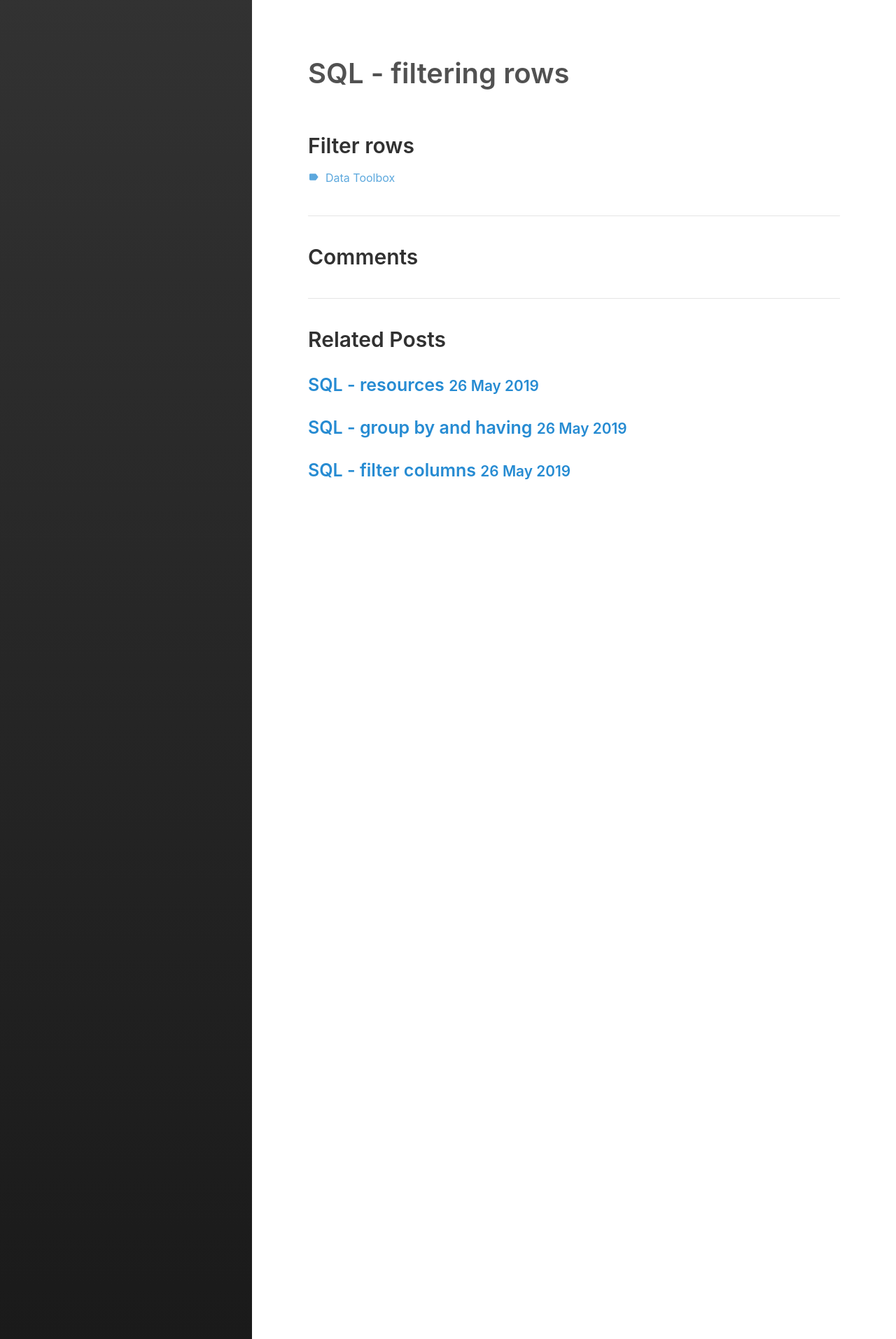
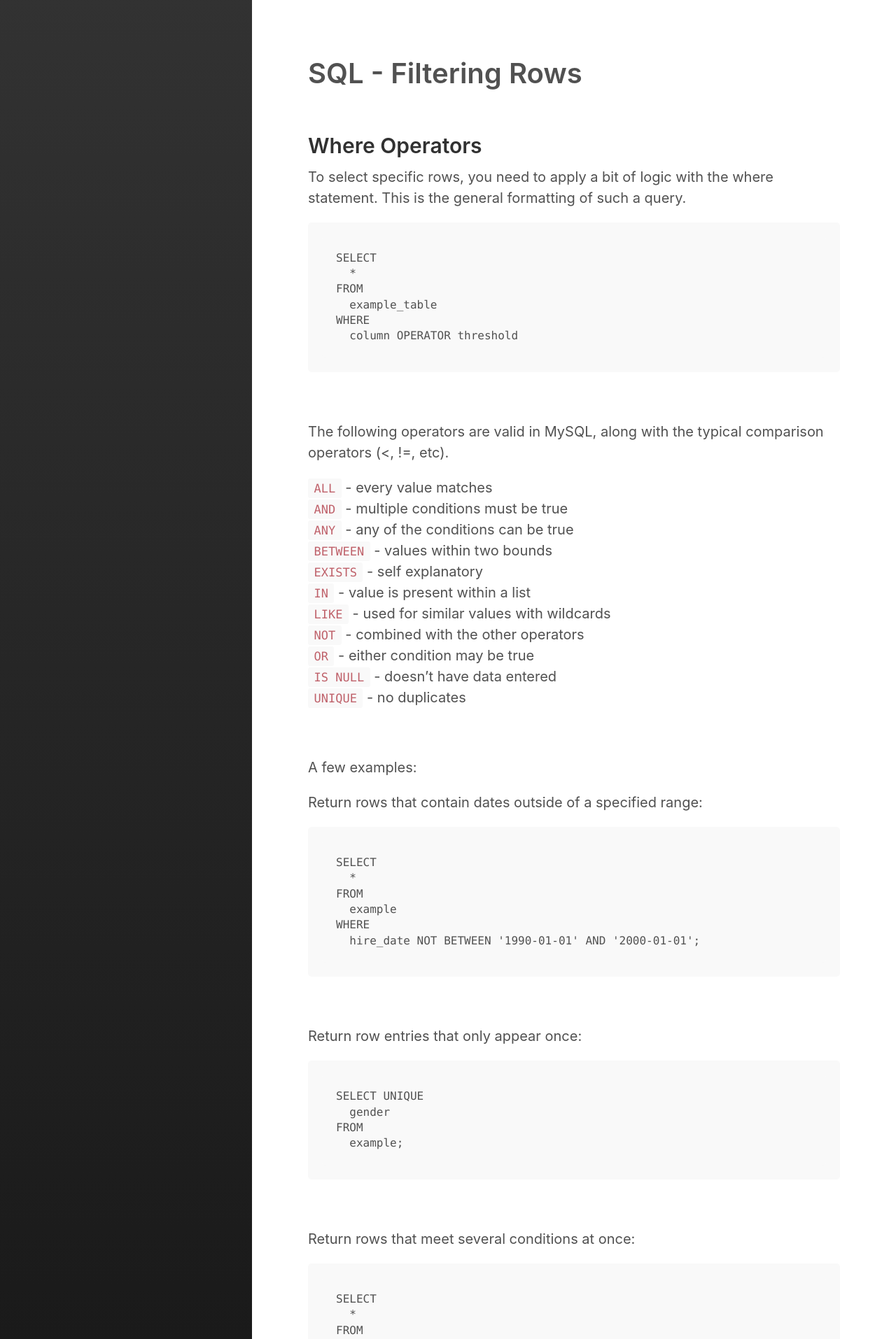
Before and after one commit to fisherra/fisherankney, a Jekyll site: the page built from _posts/2019-05-26-sql-filter-rows.md, in a window 1280 px wide. Shown: the top 1914 px of the page at 70% size. Built offline with Jekyll 4.4.1, drawn with Linux system fonts in a browser that asks for light colours; some of the changed text lies outside the part shown.

Commit message:
complete filter columns and rows articles

````diff
--- a/_posts/2019-05-26-sql-filter-rows.md
+++ b/_posts/2019-05-26-sql-filter-rows.md
@@ -1,6 +1,6 @@
 ---
 layout: post
-title: "SQL - filtering rows"
+title: "SQL - Filtering Rows"
 categories:
   - Blog Posts
 top_tags: General
@@ -10,4 +10,82 @@ tags:
 
 <br>
 
-## Filter rows
+
+## Where Operators
+
+To select specific rows, you need to apply a bit of logic with the where statement. This is the general formatting of such a query.
+
+```
+SELECT
+  *
+FROM
+  example_table
+WHERE
+  column OPERATOR threshold
+```
+
+<br>
+
+The following operators are valid in MySQL, along with the typical comparison operators (<, !=, etc).
+
+
+`ALL` - every value matches<br>
+`AND` - multiple conditions must be true<br>
+`ANY` - any of the conditions can be true<br>
+`BETWEEN` - values within two bounds<br>
+`EXISTS` - self explanatory<br>
+`IN` - value is present within a list<br>
+`LIKE` - used for similar values with wildcards<br>
+`NOT` - combined with the other operators<br>
+`OR` - either condition may be true<br>
+`IS NULL` - doesn't have data entered<br>
+`UNIQUE` - no duplicates<br>
+
+<br>
+
+A few examples:
+
+
+Return rows that contain dates outside of a specified range:
+
+```
+SELECT
+  *
+FROM
+  example
+WHERE
+  hire_date NOT BETWEEN '1990-01-01' AND '2000-01-01';
+```
+
+<br>
+
+Return row entries that only appear once:
+
+```
+SELECT UNIQUE
+  gender
+FROM
+  example;
+```
+
+<br>
+
+Return rows that meet several conditions at once:
+```
+SELECT
+  *
+FROM
+  example
+WHERE
+  last_name = 'Denis'
+  AND (gender = 'M' OR gender = 'F');
+```
+
+<br>
+
+For more information on using where statements on strings, dates, or null values, please view the related toolbox articles.
+
+That's all for now!
+
+<br>
+<br>
````
Also changed, not shown: _posts/2019-05-26-sql-drop-delete-alter.md (+16 -1 lines), _posts/2019-05-26-sql-filter-columns.md (+44 -2 lines).
